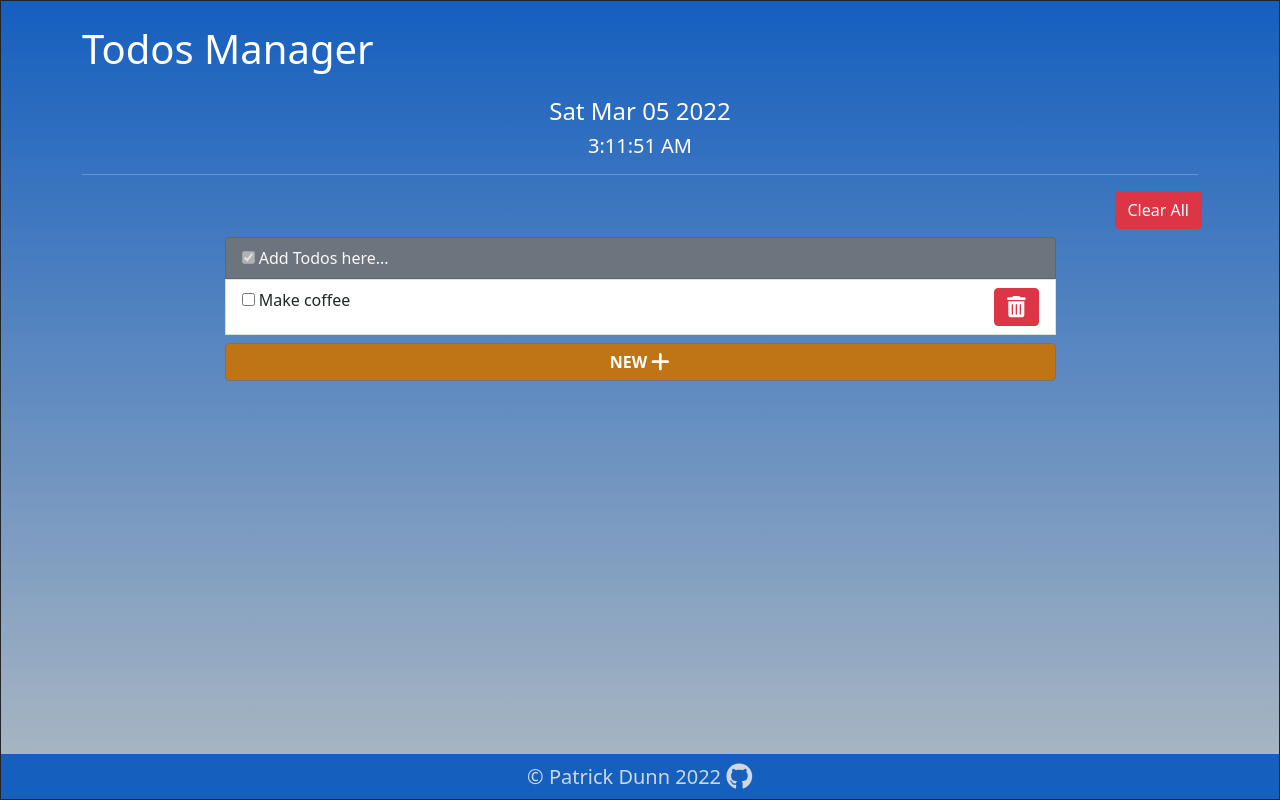
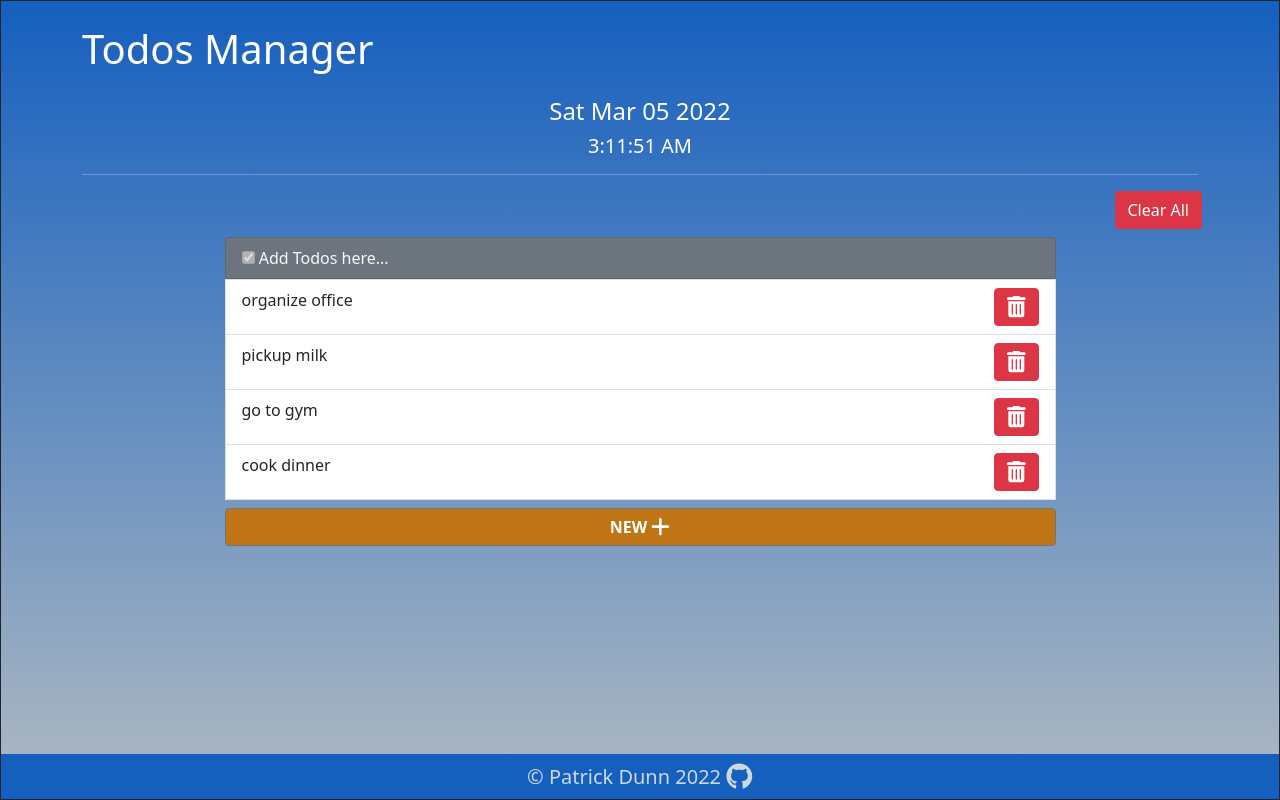
Before and after one commit to knightmac19/react-todos, a React (Create React App) app: page / in a window 1280 px wide. Built offline with nearby package versions, Linux system fonts and the light colour scheme.

Commit message:
mapping over array to render todos

```diff
--- a/src/App.js
+++ b/src/App.js
@@ -1,4 +1,4 @@
-import React from "react";
+import React, { useState } from "react";
 import "./App.css";
 
 import Jumbotron from "./components/Layout/Jumbotron";
@@ -6,15 +6,18 @@ import Footer from "./components/Layout/Footer";
 import TodoTable from "./components/Content/TodoTable";
 import ClearAllBtn from "./components/Content/ClearAllBtn";
 
-import { Container, Row, Col, Button } from "reactstrap";
+// import { Container, Row, Col, Button } from "reactstrap";
+
+const DUMMY_DATA = [
+  { id: Math.random().toString(), text: "organize office", completed: false },
+  { id: Math.random().toString(), text: "pickup milk", completed: false },
+  { id: Math.random().toString(), text: "go to gym", completed: false },
+  { id: Math.random().toString(), text: "cook dinner", completed: false },
+];
 
 const App = () => {
-  const DUMMY_DATA = [
-    { id: Math.random().toString(), text: "organize office", completed: false },
-    { id: Math.random().toString(), text: "pickup milk", completed: false },
-    { id: Math.random().toString(), text: "go to gym", completed: false },
-    { id: Math.random().toString(), text: "cook dinner", completed: false },
-  ];
+  const [todos, setTodos] = useState(DUMMY_DATA);
+
   // console.log(DUMMY_DATA);
   // todos
   // write jsx in app for table
@@ -29,8 +32,7 @@ const App = () => {
 
       <ClearAllBtn />
 
-      <TodoTable />
-
+      <TodoTable items={todos}/>
 
       <Footer />
     </div>
--- a/src/components/Content/TodoItem.js
+++ b/src/components/Content/TodoItem.js
@@ -4,9 +4,20 @@ import { FontAwesomeIcon } from "@fortawesome/react-fontawesome";
 import { faTrashCan } from "@fortawesome/free-solid-svg-icons";
 
 const TodoItem = (props) => {
+  console.log("in TodoItem");
+  console.log(props);
+
+
+
   return (
     <li className="list-group-item " style={{ overflow: "hidden" }}>
-      <input className="my-checkbox" type="checkbox" /> Make coffee{" "}
+      {/* <input
+        className="my-checkbox"
+        type="checkbox"
+        checked={props.completed}
+        onChange={""}
+      />{" "} */}
+      {props.text}{" "}
       <Button type="button" color="danger" className="clear-this-btn float-end">
         <FontAwesomeIcon
           className="clear-this-icon fa-lg"
--- a/src/components/Content/TodoTable.js
+++ b/src/components/Content/TodoTable.js
@@ -3,8 +3,9 @@ import { Container, Row, Col, Button } from "reactstrap";
 import AddNewBtn from "./AddNewBtn";
 import TodoItem from "./TodoItem";
 
-
 const TodoTable = (props) => {
+  console.log('in TodoTable')
+  console.log(props);
   return (
     <Container className="">
       <Row className="mb-2 justify-content-center">
@@ -16,8 +17,34 @@ const TodoTable = (props) => {
             </li>
             <div className="list-header">
               {/* {dynamic li's go here} */}
-              <TodoItem />
+              {/* <TodoItem
+                key={props.items[0].id}
+                text={props.items[0].text}
+                completed={props.items[0].completed}
+              />
+              <TodoItem
+                key={props.items[1].id}
+                text={props.items[1].text}
+                completed={props.items[1].completed}
+              />
+              <TodoItem
+                key={props.items[2].id}
+                text={props.items[2].text}
+                completed={props.items[2].completed}
+              />
+              <TodoItem
+                key={props.items[3].id}
+                text={props.items[3].text}
+                completed={props.items[3].completed}
+              /> */}
 
+              {props.items.map((todo) => (
+                <TodoItem
+                  key={todo.id}
+                  text={todo.text}
+                  completed={todo.completed}
+                />
+              ))}
             </div>
 
             <AddNewBtn />
```
